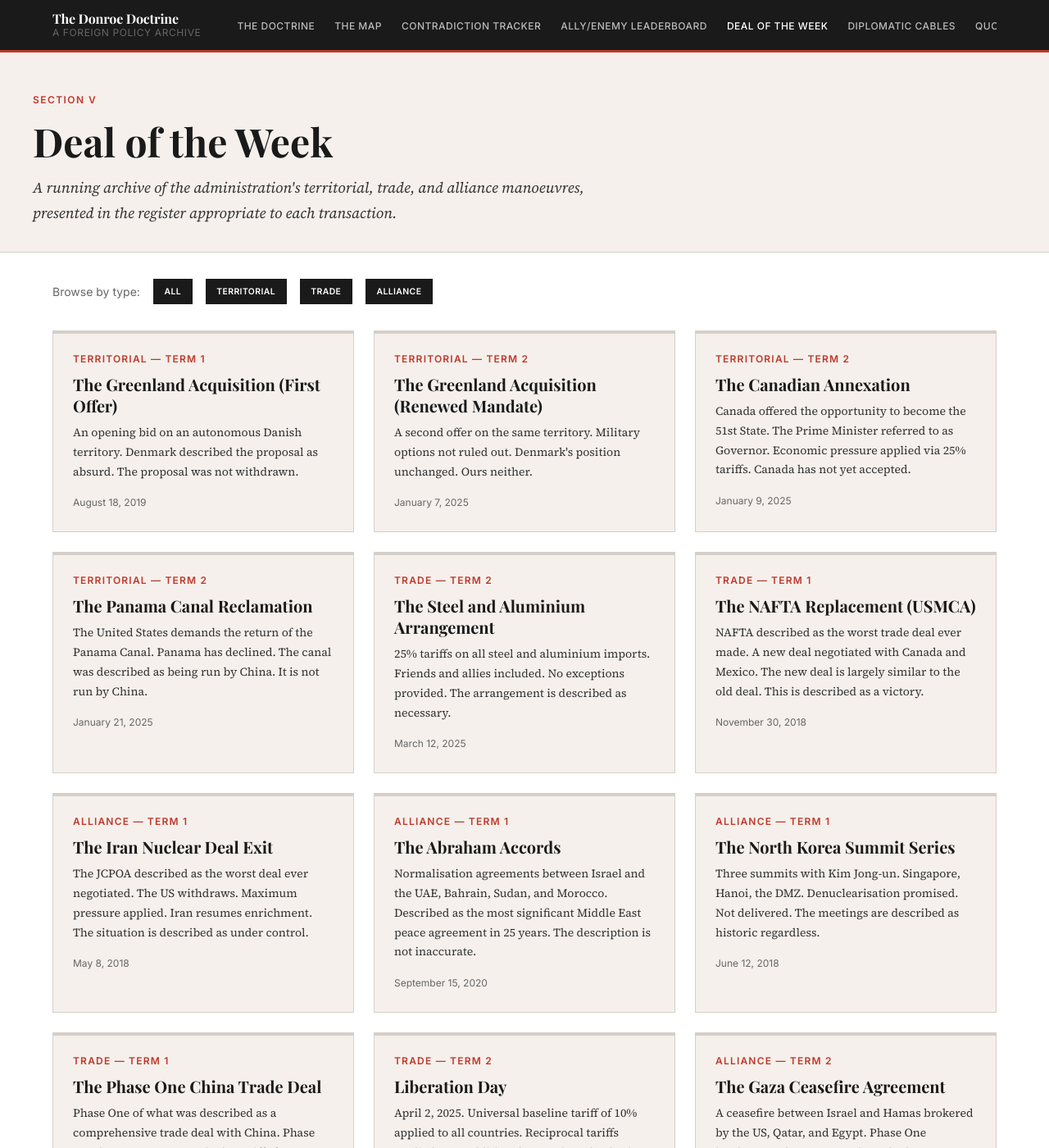
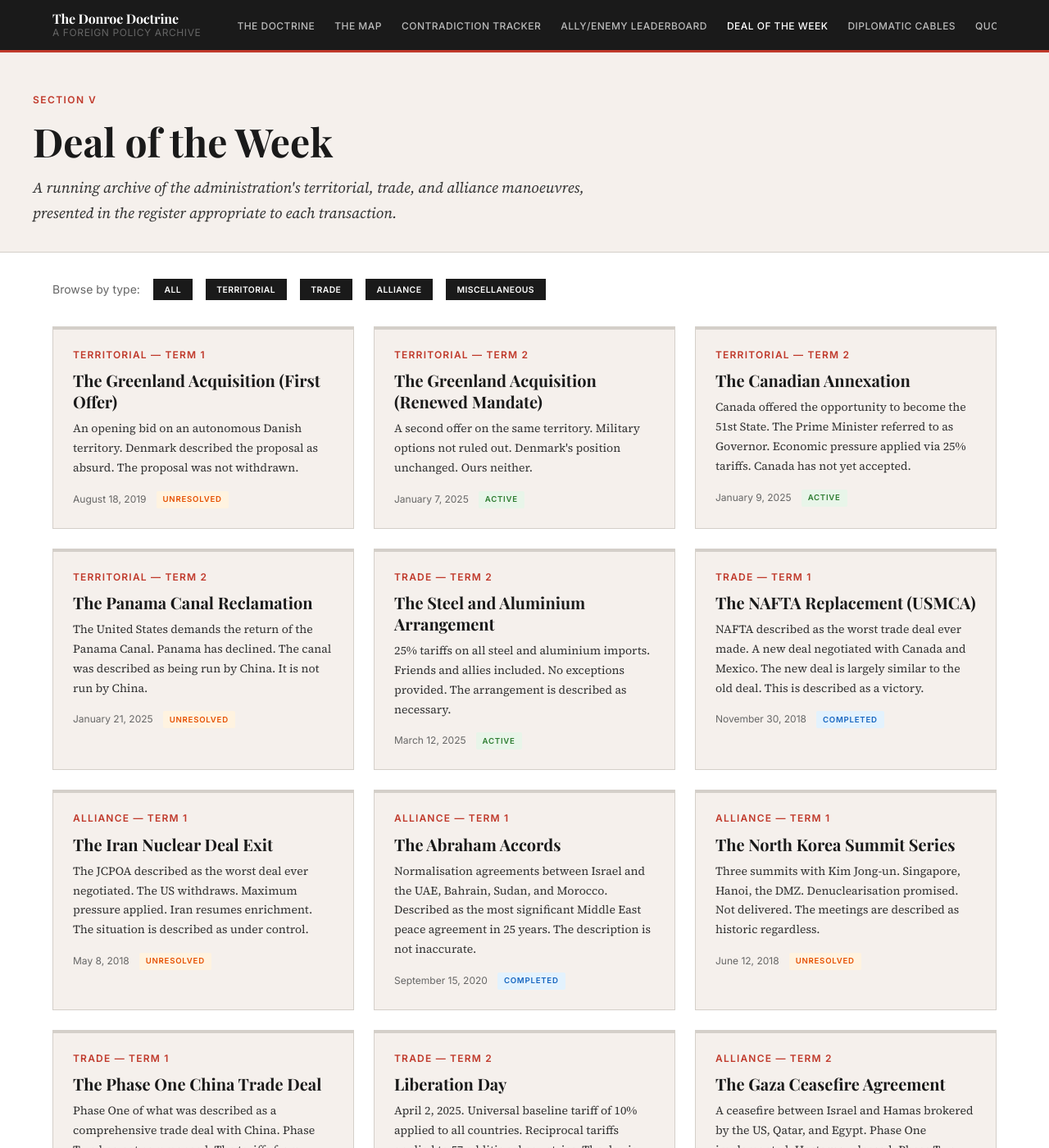
Before and after one commit to dtgara/donroe-doctrine, a Jekyll site: the page built from deals.html, in a window 1280 px wide and 1400 px high. Shown: the whole window at 82% size. Built offline with Jekyll 4.4.1, drawn with Linux system fonts in a browser that asks for light colours; some web fonts are replaced; some of the changed text lies outside the part shown.

Commit message:
deals: wire up filter buttons, add status badges, add Miscellaneous filter

```diff
--- a/deals.html
+++ b/deals.html
@@ -12,21 +12,23 @@
 
 <div style="margin-bottom:1.5rem;display:flex;gap:1rem;flex-wrap:wrap;">
   <span style="font-family:var(--font-ui);font-size:var(--text-sm);color:var(--color-light-grey);align-self:center;">Browse by type:</span>
-  <a href="#" class="btn btn-secondary" style="font-size:0.65rem;padding:0.4rem 0.85rem;">All</a>
-  <a href="#" class="btn btn-secondary" style="font-size:0.65rem;padding:0.4rem 0.85rem;">Territorial</a>
-  <a href="#" class="btn btn-secondary" style="font-size:0.65rem;padding:0.4rem 0.85rem;">Trade</a>
-  <a href="#" class="btn btn-secondary" style="font-size:0.65rem;padding:0.4rem 0.85rem;">Alliance</a>
+  <button class="btn btn-secondary deal-filter active" data-filter="all" style="font-size:0.65rem;padding:0.4rem 0.85rem;">All</button>
+  <button class="btn btn-secondary deal-filter" data-filter="Territorial" style="font-size:0.65rem;padding:0.4rem 0.85rem;">Territorial</button>
+  <button class="btn btn-secondary deal-filter" data-filter="Trade" style="font-size:0.65rem;padding:0.4rem 0.85rem;">Trade</button>
+  <button class="btn btn-secondary deal-filter" data-filter="Alliance" style="font-size:0.65rem;padding:0.4rem 0.85rem;">Alliance</button>
+  <button class="btn btn-secondary deal-filter" data-filter="Miscellaneous" style="font-size:0.65rem;padding:0.4rem 0.85rem;">Miscellaneous</button>
 </div>
 
 {% if deals and deals.size > 0 %}
-<div class="card-grid">
+<div class="card-grid" id="deals-grid">
   {% for deal in deals %}
-  <article class="card">
+  <article class="card deal-card" data-type="{{ deal.type }}">
     <p class="card-label">{{ deal.type }} &mdash; Term {{ deal.term }}</p>
     <h2 class="card-title"><a href="{{ '/deals/' | append: deal.id | relative_url }}">{{ deal.title }}</a></h2>
     <p class="card-excerpt">{{ deal.strapline }}</p>
     <div class="card-meta">
       <time>{{ deal.date | date: "%B %-d, %Y" }}</time>
+      <span class="deal-status deal-status--{{ deal.status | downcase | replace: '_', '-' }}">{{ deal.status | replace: '_', ' ' }}</span>
     </div>
   </article>
   {% endfor %}
@@ -36,3 +38,49 @@
   <p>Deals are being formatted for publication. The volume of material is considerable.</p>
 </div>
 {% endif %}
+
+<script>
+(function () {
+  var filters = document.querySelectorAll('.deal-filter');
+  var cards   = document.querySelectorAll('.deal-card');
+
+  filters.forEach(function (btn) {
+    btn.addEventListener('click', function () {
+      var type = btn.getAttribute('data-filter');
+
+      filters.forEach(function (b) { b.classList.remove('active'); });
+      btn.classList.add('active');
+
+      cards.forEach(function (card) {
+        if (type === 'all' || card.getAttribute('data-type') === type) {
+          card.style.display = '';
+        } else {
+          card.style.display = 'none';
+        }
+      });
+    });
+  });
+})();
+</script>
+
+<style>
+.deal-filter.active {
+  background: var(--color-near-black, #1a1a1a);
+  color: var(--color-white, #fff);
+  border-color: var(--color-near-black, #1a1a1a);
+}
+.deal-status {
+  font-family: var(--font-ui, monospace);
+  font-size: 0.6rem;
+  font-weight: 700;
+  letter-spacing: 0.08em;
+  text-transform: uppercase;
+  padding: 0.15rem 0.5rem;
+  border-radius: 2px;
+  background: var(--color-border, #e0e0e0);
+  color: var(--color-mid-grey, #666);
+}
+.deal-status--active { background: #e8f5e9; color: #2E7D32; }
+.deal-status--completed { background: #e3f2fd; color: #1565C0; }
+.deal-status--unresolved { background: #fff3e0; color: #E65100; }
+</style>
```
